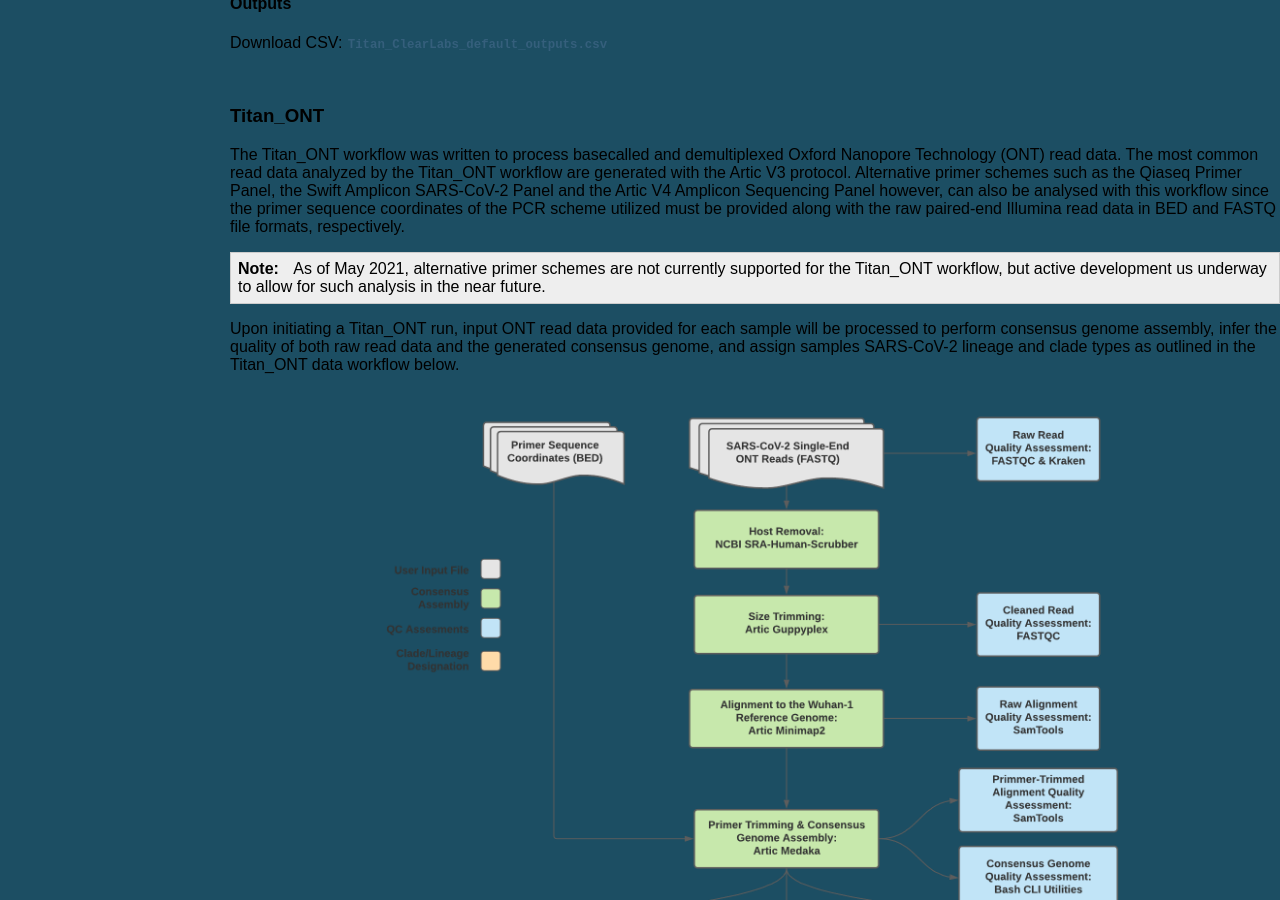
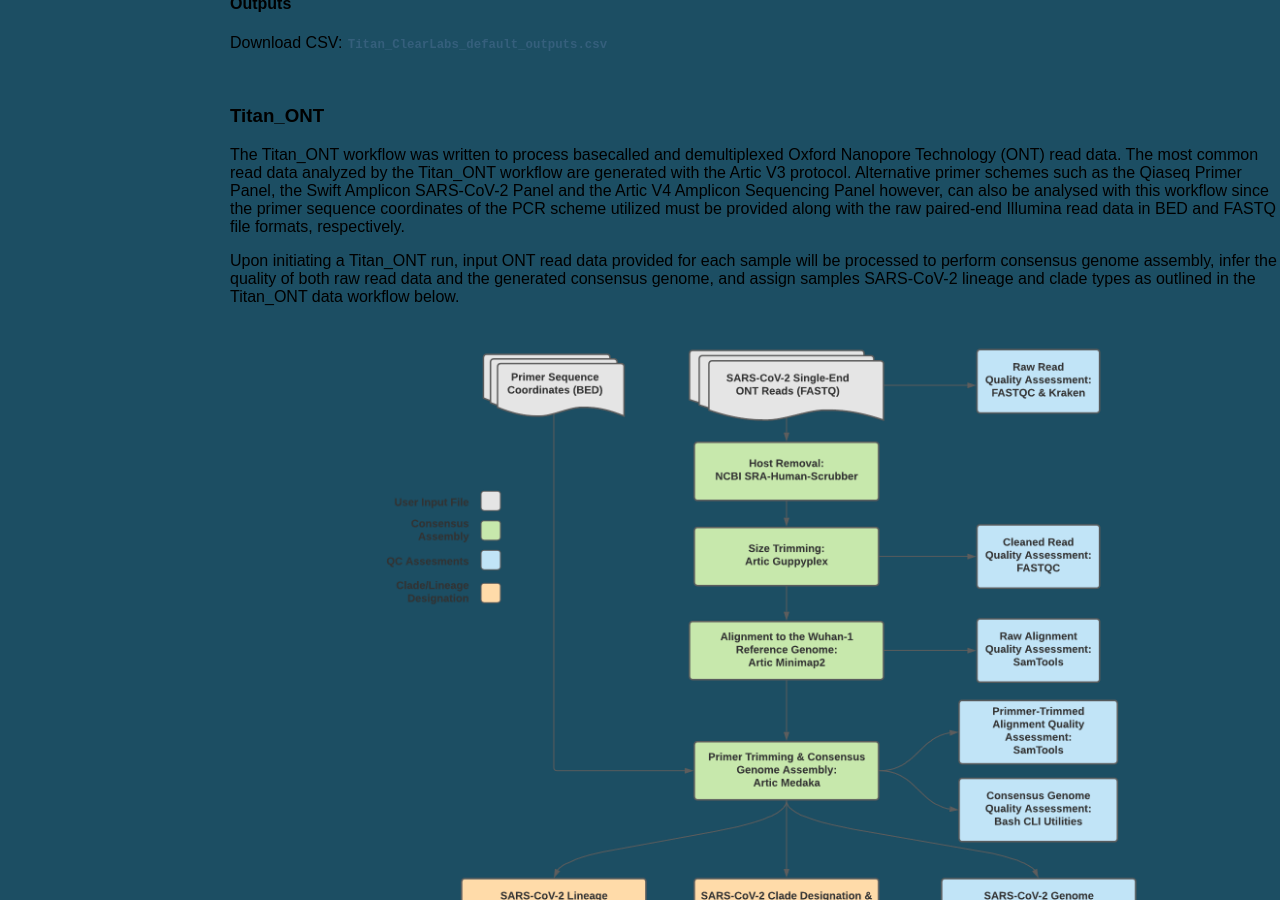
Before and after one commit to theiagen/public_health_viral_genomics, a Sphinx documentation site: the page built from docs/source/titan_workflows.rst, in a window 1280 px wide and 900 px high, scrolled down 11843 px. Built offline with Sphinx 7.4.7, drawn with Linux system fonts in a browser that asks for light colours; pages that are not in the unit, such as notebooks, are missing from menus.

Commit message:
Remove bed fiels note

```diff
--- a/docs/source/titan_workflows.rst
+++ b/docs/source/titan_workflows.rst
@@ -193,9 +193,6 @@ Titan_ONT
 =========
 The Titan_ONT workflow was written to process basecalled and demultiplexed Oxford Nanopore Technology (ONT) read data. The most common read data analyzed by the Titan_ONT workflow are generated with the Artic V3 protocol. Alternative primer schemes such as the Qiaseq Primer Panel, the Swift Amplicon SARS-CoV-2 Panel and the Artic V4 Amplicon Sequencing Panel however, can also be analysed with this workflow since the primer sequence coordinates of the PCR scheme utilized must be provided along with the raw paired-end Illumina read data in BED and FASTQ file formats, respectively.
 
-.. note::
-  As of May 2021, alternative primer schemes are not currently supported for the Titan_ONT workflow, but active development us underway to allow for such analysis in the near future.
-
 Upon initiating a Titan_ONT run,  input ONT read data provided for each sample will be processed to perform consensus genome assembly, infer the quality of both raw read data and the generated consensus genome, and assign samples SARS-CoV-2 lineage and clade types as outlined in the Titan_ONT data workflow below.
 
 .. figure:: images/Titan_ONT.png
```
